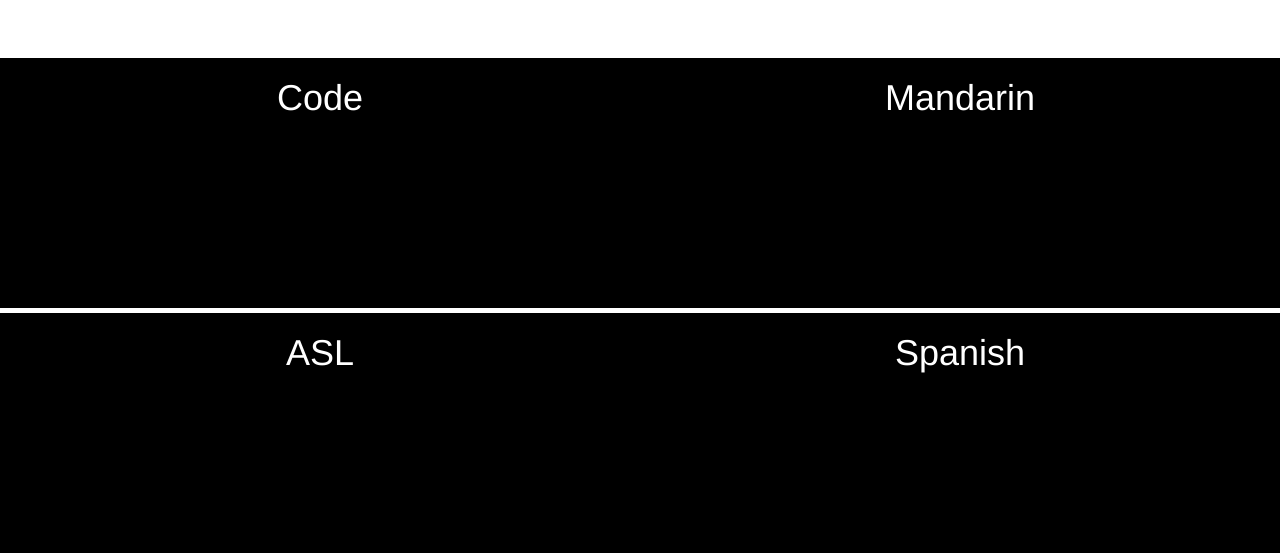
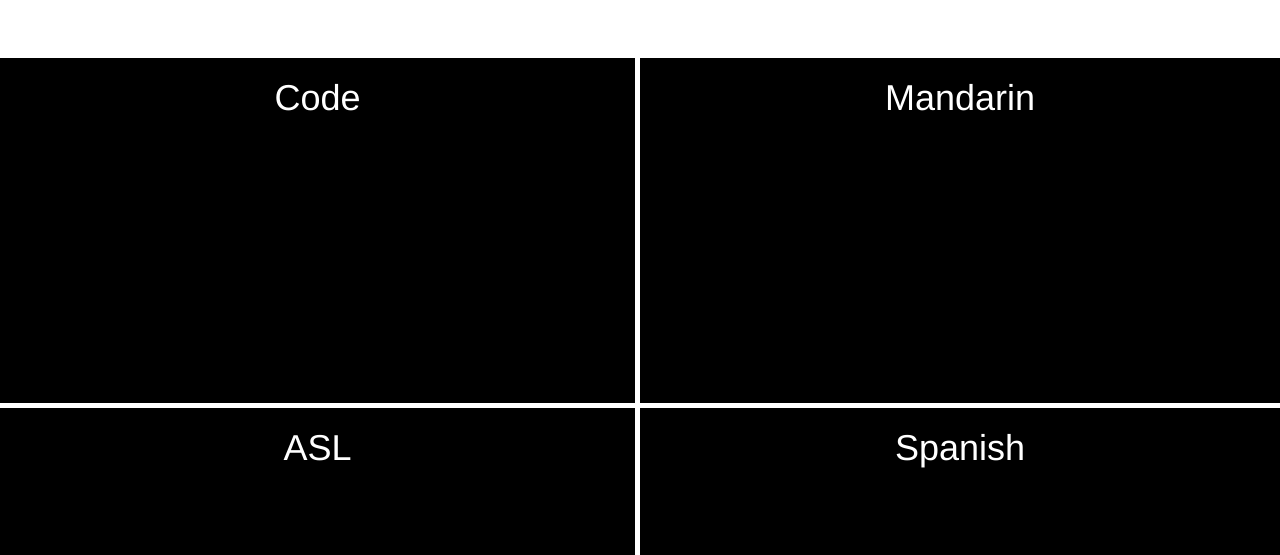
Before and after one commit to griseldaalvarez/language-for-all, a plain HTML site: page index.html in a window 1280 px wide. Shown: the part 742-1297 px from the top of the page. Drawn offline with nearby package versions, Linux system fonts and the light colour scheme; files whose address does not match are found by name; a web font is replaced by a local one.

Commit message:
added boreder in between vertically

```diff
--- a/css/styles.css
+++ b/css/styles.css
@@ -97,13 +97,15 @@
 .languages{
   background-color: #000;
   color: #fff;
-  height: 250px;
+  height: 350px;
+  border-bottom: 5px solid #fff;
 }
 
-.second{
-  border-top: 5px solid white;
-  border-bottom: 5px solid #fff;
+.right_border{
+  border-right: 5px solid #fff;
 }
+
+
 
 /* beginning of language classes */
 
--- a/index.html
+++ b/index.html
@@ -88,7 +88,7 @@
 
   <div class="container-fluid">
   <div class="row">
-    <div class="col-md-6 text-center languages">
+    <div class="col-md-6 text-center right_border languages">
       <h1>Code</h1>
     </div>
     <div class="col-md-6 text-center languages">
@@ -97,10 +97,10 @@
   </div>
 
   <div class="row">
-    <div class="col-md-6 text-center second languages">
+    <div class="col-md-6 text-center right_border languages">
       <h1>ASL</h1>
     </div>
-    <div class="col-md-6 text-center second languages">
+    <div class="col-md-6 text-center languages">
         <h1>Spanish</h1>
     </div>
   </div>
```
